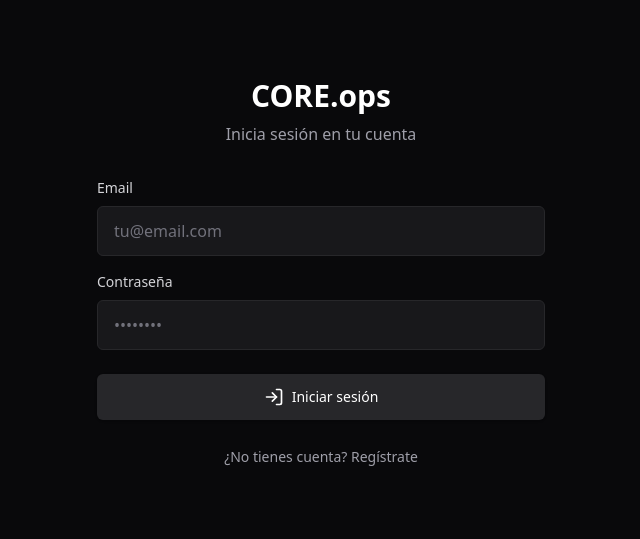
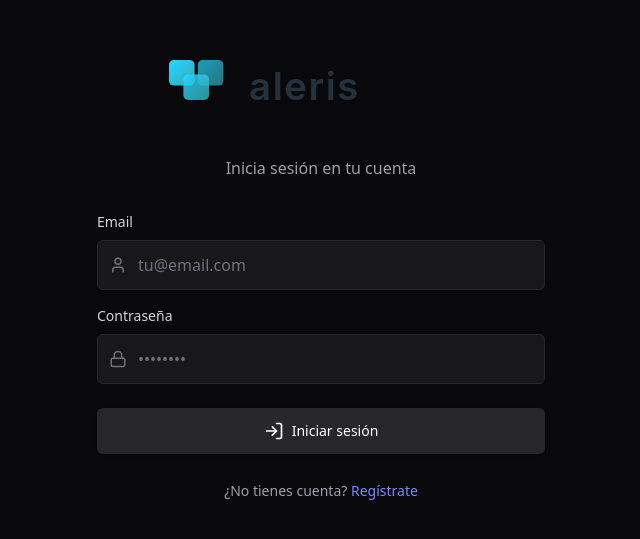
Before and after one commit to gandroide/aleris, a React (Vite) app: page /login in a window 1280 px wide. Shown: the part 127-666 px from the top of the page, without its empty margins (319-959 px from the left). Built offline with nearby package versions, Linux system fonts and the light colour scheme.

Commit message:
preparing PWA icos

```diff
--- a/index.html
+++ b/index.html
@@ -11,7 +11,7 @@
     <link rel="apple-touch-icon" href="/apple-touch-icon.png" />
     <meta name="apple-mobile-web-app-capable" content="yes" />
     <meta name="apple-mobile-web-app-status-bar-style" content="black-translucent" />
-    <meta name="apple-mobile-web-app-title" content="AXIS.ops" />
+    <meta name="apple-mobile-web-app-title" content="ALERIS.ops" />
     <title>ALERIS.ops</title>
   </head>
   <body>
--- a/src/pages/LoginPage.tsx
+++ b/src/pages/LoginPage.tsx
@@ -1,7 +1,7 @@
 import { useState } from 'react'
 import { useNavigate, Link } from 'react-router-dom'
 import { useAuth } from '../contexts/AuthContext'
-import { LogIn } from 'lucide-react'
+import { LogIn, Loader2, User, Lock } from 'lucide-react'
 
 export function LoginPage() {
   const [email, setEmail] = useState('')
@@ -29,15 +29,25 @@ export function LoginPage() {
   return (
     <div className="min-h-screen bg-zinc-950 flex items-center justify-center px-4 py-12 sm:px-6 lg:px-8">
       <div className="max-w-md w-full space-y-8">
-        <div className="text-center">
-          <h1 className="text-3xl font-bold text-white mb-2">CORE.ops</h1>
+
+        {/* HEADER CON LOGO SVG */}
+        <div className="text-center flex flex-col items-center">
+          <img
+            src="/aleris-logo.svg"
+            alt="ALERIS.ops Logo"
+            // 🟢 CAMBIOS AQUÍ:
+            // 1. h-24: Logo más grande.
+            // 2. filter: brightness(1.2): Aumenta el brillo un 20%.
+            className="h-24 w-auto mb-4"
+            style={{ filter: 'brightness(1.2)' }}
+          />
           <p className="text-zinc-400">Inicia sesión en tu cuenta</p>
         </div>
 
         <form className="mt-8 space-y-6" onSubmit={handleSubmit}>
           {error && (
-            <div className="bg-red-500/10 border border-red-500/50 text-red-400 px-4 py-3 rounded-md text-sm">
-              {error}
+            <div className="bg-red-500/10 border border-red-500/50 text-red-400 px-4 py-3 rounded-md text-sm flex items-center gap-2">
+              <span className="font-bold">Error:</span> {error}
             </div>
           )}
 
@@ -46,6 +56,8 @@ export function LoginPage() {
               <label htmlFor="email" className="block text-sm font-medium text-zinc-300 mb-2">
                 Email
               </label>
+              <div className="relative">
+                <User className="absolute left-3 top-1/2 transform -translate-y-1/2 text-zinc-500" size={18} />
                 <input
                     id="email"
                     name="email"
@@ -54,16 +66,18 @@ export function LoginPage() {
                     required
                     value={email}
                     onChange={(e) => setEmail(e.target.value)}
-                inputMode="email"
-                className="w-full px-4 py-3 bg-zinc-900 border border-zinc-800 rounded-md text-white placeholder-zinc-500 focus:outline-none focus:ring-2 focus:ring-zinc-700 focus:border-transparent"
+                    className="w-full pl-10 pr-4 py-3 bg-zinc-900 border border-zinc-800 rounded-md text-white placeholder-zinc-500 focus:outline-none focus:ring-2 focus:ring-zinc-700"
                     placeholder="tu@email.com"
                 />
+              </div>
             </div>
 
             <div>
               <label htmlFor="password" className="block text-sm font-medium text-zinc-300 mb-2">
                 Contraseña
               </label>
+              <div className="relative">
+                <Lock className="absolute left-3 top-1/2 transform -translate-y-1/2 text-zinc-500" size={18} />
                 <input
                     id="password"
                     name="password"
@@ -72,9 +86,10 @@ export function LoginPage() {
                     required
                     value={password}
                     onChange={(e) => setPassword(e.target.value)}
-                className="w-full px-4 py-3 bg-zinc-900 border border-zinc-800 rounded-md text-white placeholder-zinc-500 focus:outline-none focus:ring-2 focus:ring-zinc-700 focus:border-transparent"
+                    className="w-full pl-10 pr-4 py-3 bg-zinc-900 border border-zinc-800 rounded-md text-white placeholder-zinc-500 focus:outline-none focus:ring-2 focus:ring-zinc-700"
                     placeholder="••••••••"
                 />
+              </div>
             </div>
           </div>
 
@@ -85,7 +100,10 @@ export function LoginPage() {
               className="w-full flex justify-center items-center py-3 px-4 border border-transparent rounded-md shadow-sm text-sm font-medium text-white bg-zinc-800 hover:bg-zinc-700 focus:outline-none focus:ring-2 focus:ring-offset-2 focus:ring-zinc-700 disabled:opacity-50 disabled:cursor-not-allowed transition-colors min-h-[44px] active:bg-zinc-600"
             >
               {loading ? (
-                'Iniciando sesión...'
+                <>
+                    <Loader2 className="mr-2 h-5 w-5 animate-spin" />
+                    Iniciando...
+                </>
               ) : (
                 <>
                   <LogIn className="mr-2 h-5 w-5" />
@@ -100,7 +118,7 @@ export function LoginPage() {
               to="/signup"
               className="text-sm text-zinc-400 hover:text-white transition-colors"
             >
-              ¿No tienes cuenta? <span className="font-medium">Regístrate</span>
+              ¿No tienes cuenta? <span className="font-medium text-indigo-400">Regístrate</span>
             </Link>
           </div>
         </form>
--- a/src/pages/SignupPage.tsx
+++ b/src/pages/SignupPage.tsx
@@ -20,7 +20,6 @@ export function SignupPage() {
     setError(null)
     setLoading(true)
 
-    // CAMBIO 1: Ya no obligamos a tener organizationName
     if (!email || !password || !fullName) {
       setError('Por favor completa los campos obligatorios')
       setLoading(false)
@@ -34,18 +33,15 @@ export function SignupPage() {
     }
 
     try {
-        // Enviamos los datos. Si organizationName está vacío, enviamos string vacío.
-        // El Trigger de SQL se encargará del resto.
         const { error } = await signUp(email, password, {
             data: {
                 full_name: fullName,
-                organization_name: organizationName || 'Mi Organización' // Fallback solo si es dueño
+                organization_name: organizationName || 'Mi Organización'
             }
         })
 
         if (error) throw error
 
-        // Éxito
         navigate('/dashboard')
 
     } catch (err: any) {
@@ -58,8 +54,18 @@ export function SignupPage() {
   return (
     <div className="min-h-screen bg-zinc-950 flex items-center justify-center px-4 py-12 sm:px-6 lg:px-8">
       <div className="max-w-md w-full space-y-8">
-        <div className="text-center">
-          <h1 className="text-3xl font-bold text-white mb-2">AXIS.ops</h1>
+        <div className="text-center flex flex-col items-center">
+          {/* 🟢 CAMBIO: Usamos el logo SVG en lugar de texto plano */}
+          <img
+            src="/aleris-logo.svg"
+            alt="ALERIS.ops Logo"
+            className="h-16 w-auto mb-4"
+            // Si el logo es negro y el fondo es negro, podrías necesitar un filtro
+            // style={{ filter: 'invert(1)' }}
+          />
+          {/* Si el logo ya tiene las letras, borra este h1. Si es solo el isotipo, déjalo. */}
+          {/* <h1 className="text-3xl font-bold text-white mb-2">ALERIS.ops</h1> */}
+
           <p className="text-zinc-400">Gestiona tu negocio o únete a tu equipo</p>
         </div>
 
@@ -138,7 +144,6 @@ export function SignupPage() {
                 <input
                     id="organizationName"
                     type="text"
-                    // CAMBIO 2: Quitamos el 'required'
                     value={organizationName}
                     onChange={(e) => setOrganizationName(e.target.value)}
                     className="w-full pl-10 pr-4 py-3 bg-zinc-900 border border-zinc-800 rounded-md text-white placeholder-zinc-500 focus:outline-none focus:ring-2 focus:ring-zinc-700"
--- a/vite.config.ts
+++ b/vite.config.ts
@@ -7,8 +7,13 @@ export default defineConfig({
     react(),
     VitePWA({
       registerType: 'autoUpdate',
-      // 🟢 CAMBIO: Incluimos tu favicon.svg en la caché
-      includeAssets: ['favicon.svg', 'apple-touch-icon.png'],
+
+      // Archivos estáticos que se copian tal cual desde /public
+      includeAssets: [
+        'favicon.svg',
+        'apple-touch-icon.png'
+      ],
+
       manifest: {
         name: 'ALERIS.ops - Gestión de Academias',
         short_name: 'ALERIS.ops',
@@ -19,29 +24,24 @@ export default defineConfig({
         orientation: 'portrait',
         start_url: '/',
         scope: '/',
+
         icons: [
-          // 🟢 CAMBIO: Usamos el mismo SVG para todos los tamaños.
-          // El navegador lo escalará. Es vital poner el tipo correcto.
           {
-            src: '/pwa-icon.svg', // Asegúrate que este archivo exista en public/
-            sizes: 'any', // 'any' indica que es escalable (vectorial)
-            type: 'image/svg+xml',
-            purpose: 'any'
+            src: '/pwa-192x192.png',
+            sizes: '192x192',
+            type: 'image/png'
           },
-          {
-            src: '/pwa-icon.svg', // Lo repetimos para propósito 'maskable'
-            sizes: 'any',
-            type: 'image/svg+xml',
-            purpose: 'maskable' // Para iconos redondos en Android
-          },
-          // NOTA: Si decidieras crear el PNG de 512px, lo agregarías aquí así:
-          /*
           {
             src: '/pwa-512x512.png',
             sizes: '512x512',
             type: 'image/png'
+          },
+          {
+            src: '/pwa-512x512.png',
+            sizes: '512x512',
+            type: 'image/png',
+            purpose: 'maskable'
           }
-          */
         ]
       }
     })
```
Lines whose indentation alone changed are shown as unchanged.
